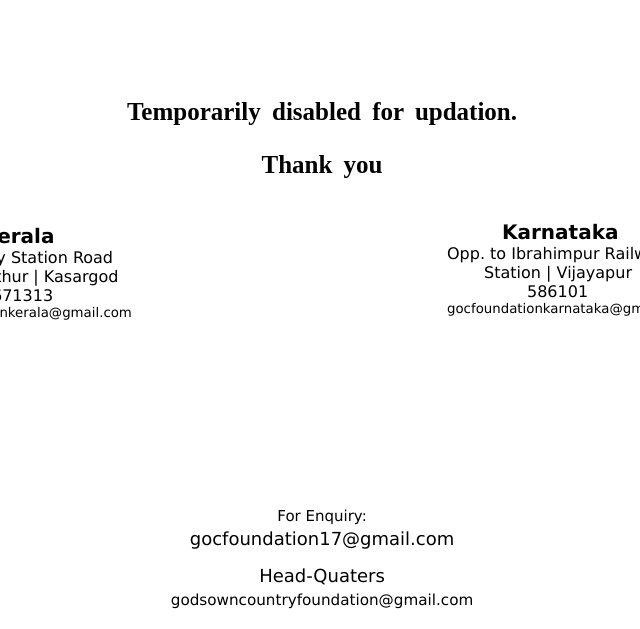
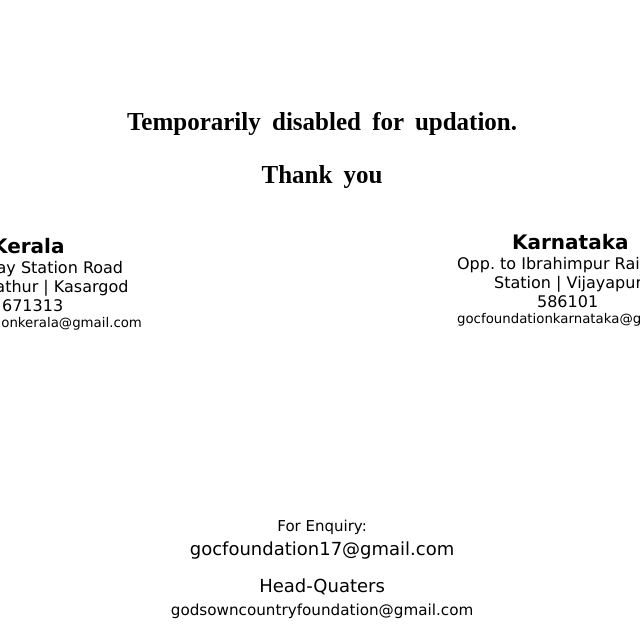
Before and after one commit to Kirang96/godsowncountry, a plain HTML site: page index.html in a window 1280 px wide. Shown: the part 695-1324 px from the top of the page, without its empty margins (318-958 px from the left). Drawn offline with Linux system fonts and the light colour scheme.

Commit message:
Update index.html

```diff
--- a/index.html
+++ b/index.html
@@ -203,10 +203,14 @@ img{
       left: 40px;
     }
     }
+    body{
+        margin: 10px;
+        overflow-x:hidden;
+    }
 </style>
 </head>
 
-<body style="margin:0;">
+<body>
 
                     <center><img src="FINAL.jpg" alt="GOC logo"></center><br>
                     <center><p class="dialogue1">"Believing that you will become<br> a tree, I decided to become a forest."</p></center>
```
